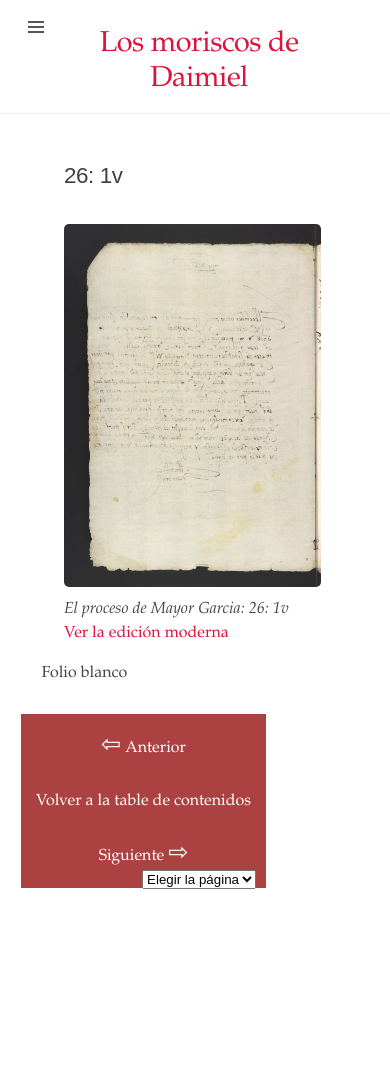
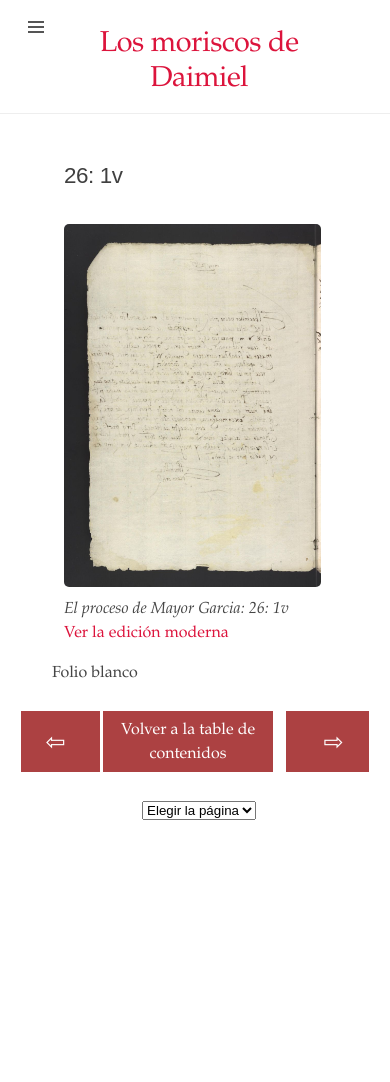
Before and after one commit to digbmc/moriscos-daimel, a Jekyll site: the page built from _texts/folder-2-1v.md, in a window 390 px wide. Built offline with Jekyll 4.4.1, drawn with Linux system fonts in a browser that asks for light colours; after the commit the page ends 1013 px from its top, so only the background shows below that.

Commit message:
Phone view changes.

```diff
--- a/_layouts/manuscrito.html
+++ b/_layouts/manuscrito.html
@@ -27,14 +27,14 @@
                 {% for linea in lineas %}
                     {% assign linea_p = linea | remove: "</li>" %} {% assign linea_p = linea_p | remove: "<li>" %}
                     <div class="row">
-                        <div style="width: 5%;">
+                        <div class="right-margen">
                             {% assign remainder = forloop.index | modulo: 5 %}
                             {% if remainder == 0 and forloop.index < lineas.size %}
                                 <span>{{ forloop.index }}. </span>
                             {% else %}
                             {% endif %}
                         </div>
-                        <div style="width: 95%;">
+                        <div class="right-text">
                             <span>{{linea_p }}</span>
                         </div>
                     </div>
@@ -53,7 +53,11 @@
 <div class="bottom_buttons">
     {% if anter_pg %}
         <a href="{{ site.baseurl }}{{ anter_pg.url }}">
-            <div class="box"><span><span style="font-size: x-large;">&#8678</span> Anterior</span></div>
+            <div class="box">
+                <span class="anterior">
+                    <span style="font-size: x-large;">&#8678</span> Anterior
+                </span>
+            </div>
         </a>
     {% else %}<span></span>{% endif %}
         <a href="{{ site.baseurl }}/manuscrito">
@@ -61,7 +65,11 @@
         </a>
     {% if prox_pg %}
         <a href="{{ site.baseurl }}{{ prox_pg.url }}">
-            <div class="box"><span> Siguiente <span style="font-size: x-large;">&#8680</span></span></div>
+            <div class="box">
+                <span class="siguiente"> Siguiente
+                    <span style="font-size: x-large;">&#8680</span>
+                </span>
+            </div>
         </a>
     {% else %}<span></span>{% endif %}
 </div>
--- a/_sass/_ed.scss
+++ b/_sass/_ed.scss
@@ -907,6 +907,12 @@
   float: left;
   width: 60%;
 }
+.right-margen {
+  width: 5%;
+}
+.right-text {
+  width: 90%;
+}
 .hidden {
     visibility: hidden;
 }
@@ -1104,14 +1110,45 @@
   }
 }
 @media (max-width: 480px) {
+  .right-margen {
+    width: 8%;
+  }
+  .right-text {
+    width: 87%;
+  }
   .box {
-    min-width: 90%;
-    height: auto;
-    padding: 12px;
+    width: 90%;
+    height: 55px;
+    //padding: 12px;
   }
-  .box span {
+  .jump_container {
+    margin-top: 2rem;
+  }
+  .anterior, .siguiente {
+    visibility: hidden;
+    position: relative;
+  }
+  .anterior:after {
+    visibility: visible;
+    position: absolute;
+    content:"\21E6";
+    font-size: x-large;
+    top: 25%;
+    left: 25%;
+  }
+  .siguiente:after {
+    visibility: visible;
+    position: absolute;
+    content: "\21E8";
+    font-size: x-large;
+    top: 25%;
+    right: 25%;
   }
   .bottom_buttons {
-    display: inline-block;
+    clear: both;
+    display: inline-flex;
+    align-items: center;
+    justify-content: space-evenly;
+    //height: 50px;
   }
 }
```
